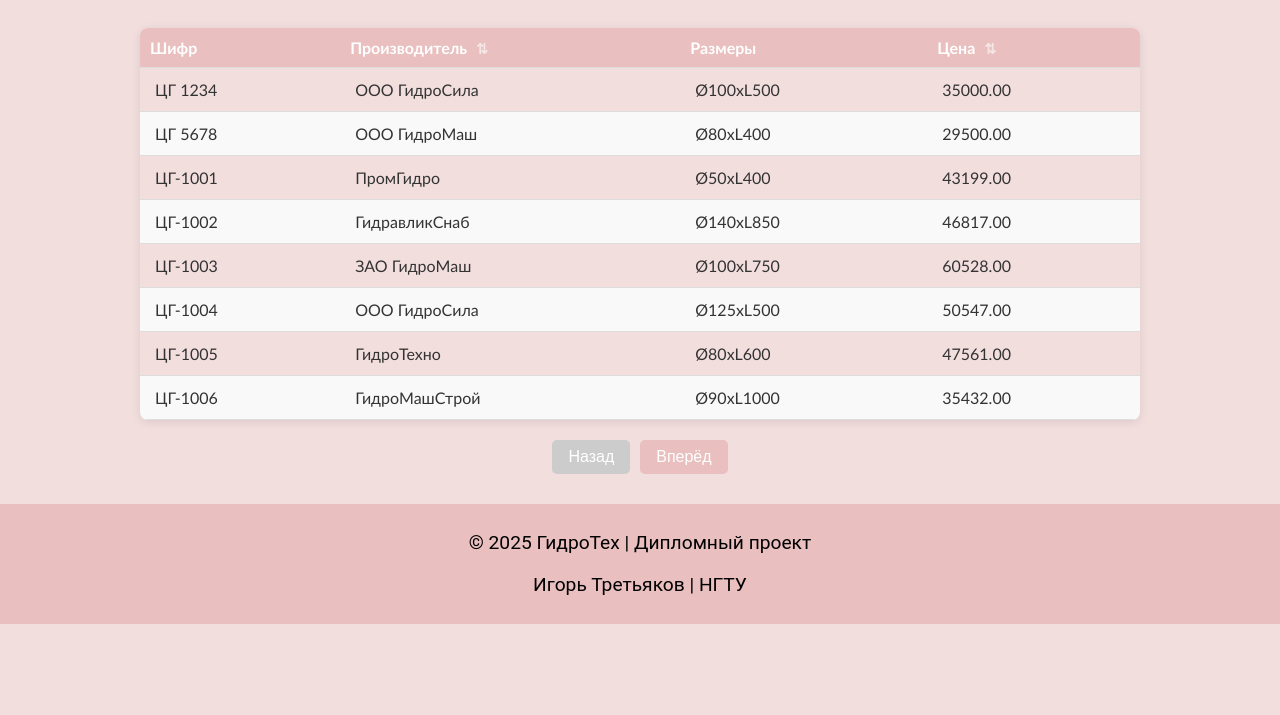
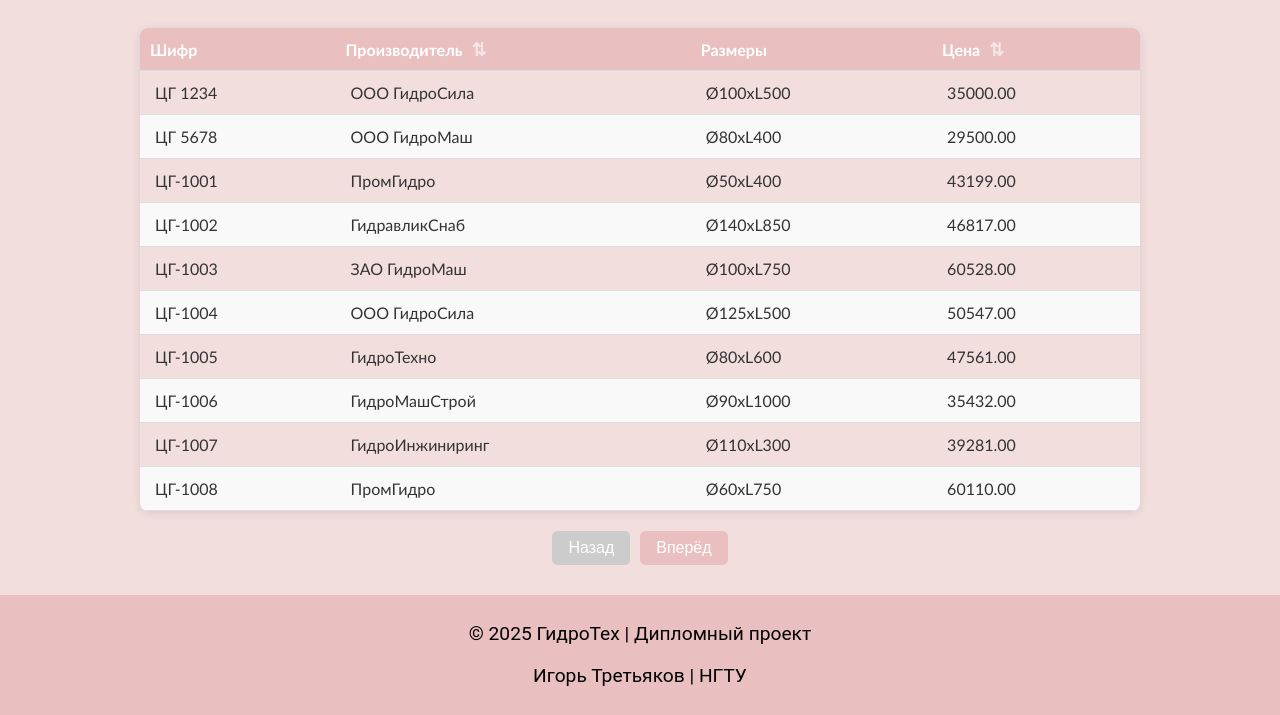
Before and after one commit to Saorix/Saorix.diplom.github.io, a plain HTML site: page pages/catalog.html in a window 1280 px wide. Shown: the part 205-920 px from the top of the page. Before the commit the page ends 829 px from the top, so only its background shows below. Drawn offline with Linux system fonts and the light colour scheme.

Commit message:
1.5.3
Правка вёрстки сайта при разно размере экрана, была ошибка в отображении при размере экрана больше 1080. Добавление favicon на каждую страницу

```diff
--- a/js/catalogFetch.js
+++ b/js/catalogFetch.js
@@ -1,10 +1,8 @@
 // ====== Загрузка таблицы каталога ======
 const rowsPerPageByHeight = () => {
-  const height = window.innerHeight;
-  if (height < 500) return 5;
-  if (height < 700) return 6;
-  if (height < 900) return 8;
-  return 14;
+  const usableHeight = window.innerHeight - 300; // отнимаем высоту шапки, поиска, пагинации и отступов
+  const rowHeight = 50; // предполагаемая высота одной строки таблицы
+  return Math.max(5, Math.floor(usableHeight / rowHeight));
 };
 
 let rowsPerPage = rowsPerPageByHeight();
@@ -111,7 +109,6 @@ function setupSorting(data) {
   updateIndicators(null); // Устанавливаем начальные стрелки
 }
 
-
 fetch("../data/catalog.json")
   .then(response => {
     log("📡 Ответ от сервера получен");
--- a/pages/blog.html
+++ b/pages/blog.html
@@ -4,6 +4,7 @@
 <head>
     <meta charset="UTF-8" name="viewport" content="width=device-width, initial-scale=1.0">
     <title>Блог | ГидроТех</title>
+    <link rel="icon" type="image/x-icon" href="../img/favicon.ico">
     <link rel="stylesheet" href="../css/style.css">
     <link rel="stylesheet" href="../css/slick.css">
     <link rel="stylesheet" href="../css/slick-theme.css">
--- a/pages/catalog.html
+++ b/pages/catalog.html
@@ -2,7 +2,8 @@
 <html lang="ru">
 <head>
     <meta charset="UTF-8">
-    <title>Расчет гидроцилиндра</title>
+    <title>Каталог | ГидроТех</title>
+    <link rel="icon" type="image/x-icon" href="../img/favicon.ico">
     <link rel="stylesheet" href="../css/style.css">
 </head>
 <body class="light">
@@ -56,9 +57,9 @@
       <thead style="background-color: #eee;">
         <tr>
           <th style="text-align: left; padding: 10px;">Шифр</th>
-          <th id="sortManufacturer" style="text-align: left; padding: 10px;">Производитель <span class="sort-indicator">⇅</span></th>
+          <th id="sortManufacturer" style="text-align: left; padding: 10px;">Производитель <span style= "font-size: 18px;" class="sort-indicator">⇅</span></th>
           <th style="text-align: left; padding: 10px;">Размеры</th>
-          <th id="sortPrice" style="text-align: left; padding: 10px;">Цена <span class="sort-indicator">⇅</span></th>
+          <th id="sortPrice" style="text-align: left; padding: 10px;">Цена <span style= "font-size: 18px;" class="sort-indicator">⇅</span></th>
         </tr>
       </thead>
       <tbody id="catalogTable">
```
Also changed, not shown: pages/calculation.html (+2 -1 lines), pages/siteinfo.html (+2 -1 lines), pages/support.html (+1 -0 lines).
